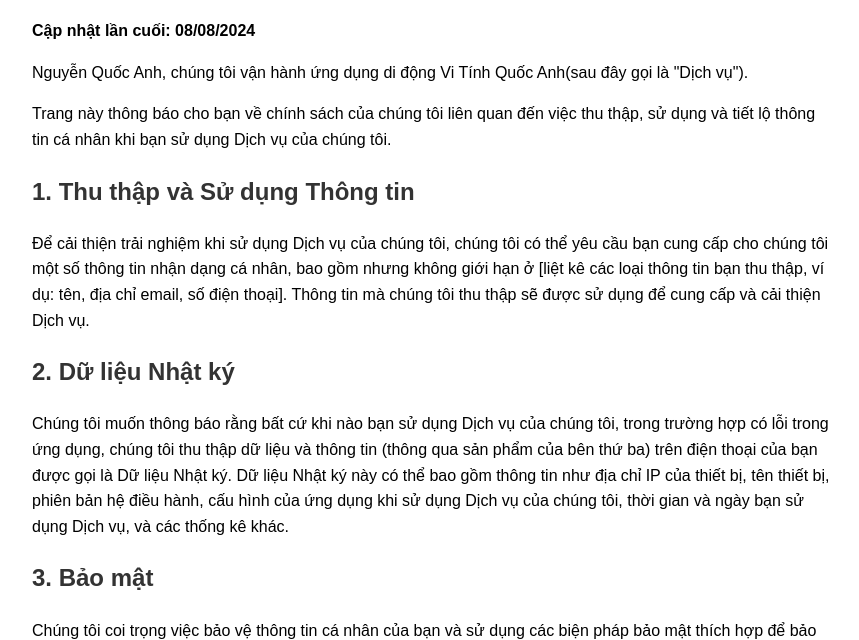
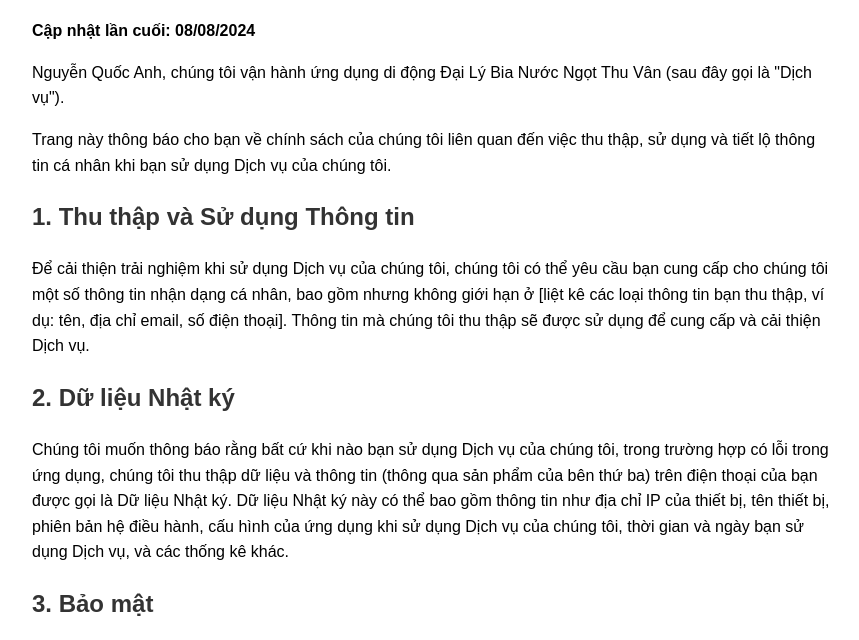
Before and after one commit to AnhAscent/privacy-policy, a plain HTML site: page index.html in a window 1280 px wide. Shown: the part 147-787 px from the top of the page, without its empty margins (208-1067 px from the left). Drawn offline with Linux system fonts and the light colour scheme.

Commit message:
Update index.html

```diff
--- a/index.html
+++ b/index.html
@@ -22,7 +22,7 @@
 
     <p><strong>Cập nhật lần cuối: 08/08/2024</strong></p>
 
-    <p>Nguyễn Quốc Anh, chúng tôi vận hành ứng dụng di động Vi Tính Quốc Anh(sau đây gọi là "Dịch vụ").</p>
+    <p>Nguyễn Quốc Anh, chúng tôi vận hành ứng dụng di động Đại Lý Bia Nước Ngọt Thu Vân (sau đây gọi là "Dịch vụ").</p>
 
     <p>Trang này thông báo cho bạn về chính sách của chúng tôi liên quan đến việc thu thập, sử dụng và tiết lộ thông tin cá nhân khi bạn sử dụng Dịch vụ của chúng tôi.</p>
 
```
